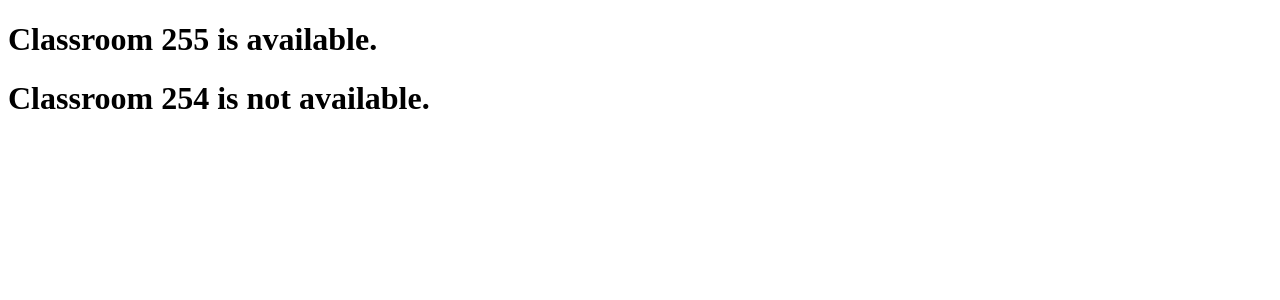
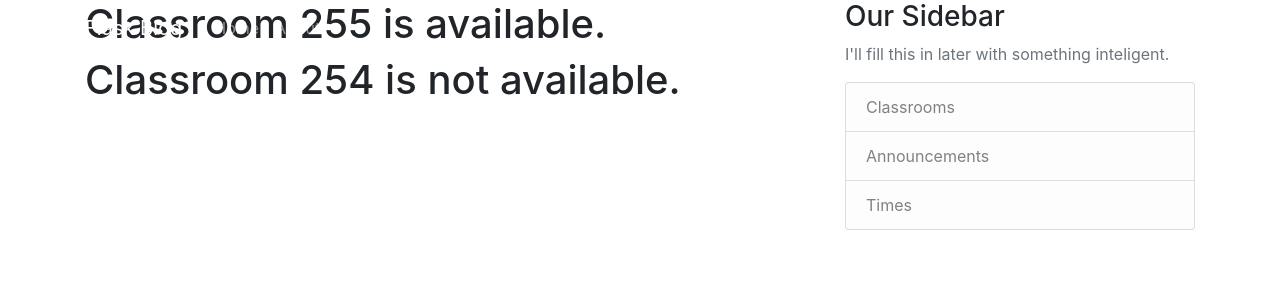
Before and after one commit to RoaringPigeon/Capstone-Project, a Flask app: page / in a window 1280 px wide. Shown: the top 300 px of the page. Run offline with Flask 2, Linux system fonts and the light colour scheme; parts of the project's set-up code (start-up, migrations or seed data) failed here and were passed over; some libraries are stand-ins or nearby versions.

Commit message:
Adding to login/register pages and starting my branch

```diff
--- a/app/app.py
+++ b/app/app.py
@@ -1,6 +1,9 @@
 
-from flask import Flask, render_template, request, send_from_directory, redirect, url_for
+from flask import Flask, render_template, url_for
+from forms import RegistrationForm, LoginForm
 app = Flask(__name__, static_url_path='/static')
+
+app.config['SECRET_KEY'] = '73982ac8l3l2hs7blh43l29bliha82914'
 
 classRooms = [
     {
@@ -17,11 +20,16 @@
 
 @app.route('/', methods=['GET'])
 @app.route("/home")
-def homePage():
+def home():
     return render_template("home.html", title='Home', classRooms=classRooms)
+@app.route("/about")
+def about():
+    return render_template("about.html", title='About')
 @app.route("/login")
-def loginPage():
-    return render_template("login.html", title='Login')
+def login():
+    form = LoginForm()
+    return render_template("login.html", title='Login', form=form)
 @app.route("/register")
-def registerPage():
-    return render_template("register.html", title='Register')
+def register():
+    form = RegistrationForm()
+    return render_template("register.html", title='Register', form = form)
--- /dev/null
+++ b/app/templates/about.html
@@ -0,0 +1,4 @@
+{% extends "layout.html" %}
+{% block content %}
+    <h1>About Page</h1>
+{% endblock content %}
--- a/app/templates/layout.html
+++ b/app/templates/layout.html
@@ -1,14 +1,71 @@
 <!DOCTYPE html>
 <html>
+
 <head>
+    <meta charset="utf-8">
+    <meta name="viewport" content="width=device-width, initial-scale=1.0", shrink-to-fit="no">
+
+    <link rel="stylesheet" href="https://stackpath.bootstrapcdn.com/bootstrap/4.3.1/css/bootstrap.min.css"
+        integrity="sha384-ggOyR0iXCbMQv3Xipma34MD+dH/1fQ784/j6cY/iJTQUOhcWr7x9JvoRxT2MZw1T" crossorigin="anonymous">
+    <link rel="stylesheet" type="text/css" href="{{ url_for('static', filename='main.css') }}">
     {% if title %}
-        <title> Capstone-Project: {{title}}</title>
+    <title> Capstone-Project: {{title}}</title>
     {% else %}
-        <title> Capstone-Project</title>
+    <title> Capstone-Project</title>
     {% endif %}
 </head>
+
 <body>
-    {% block content %}
-    {% endblock content %}
+    <header class="site-header">
+        <nav class="navbar navbar-expand-md navbar-dark bg-steel fixed-top">
+            <div class="container">
+                <a class="navbar-brand mr-4" href="/">Flask Blog</a>
+                <button class="navbar-toggler" type="button" data-toggle="collapse" data-target="#navbarToggle"
+                    aria-controls="navbarToggle" aria-expanded="false" aria-label="Toggle navigation">
+                    <span class="navbar-toggler-icon"></span>
+                </button>
+                <div class="collapse navbar-collapse" id="navbarToggle">
+                    <div class="navbar-nav mr-auto">
+                        <a class="nav-item nav-link" href="/">Home</a>
+                        <a class="nav-item nav-link" href="/about">About</a>
+                    </div>
+                    <!-- Navbar Right Side -->
+                    <div class="navbar-nav">
+                        <a class="nav-item nav-link" href="/login">Login</a>
+                        <a class="nav-item nav-link" href="/register">Register</a>
+                    </div>
+                </div>
+            </div>
+        </nav>
+    </header>
+    <main role="main" class="container">
+        <div class="row">
+            <div class="col-md-8">
+                {% block content %}{% endblock %}
+            </div>
+            <div class="col-md-4">
+                <div class="content-section">
+                    <h3>Our Sidebar</h3>
+                    <p class='text-muted'>I'll fill this in later with something inteligent.
+                        <ul class="list-group">
+                            <li class="list-group-item list-group-item-light">Classrooms</li>
+                            <li class="list-group-item list-group-item-light">Announcements</li>
+                            <li class="list-group-item list-group-item-light">Times</li>
+                        </ul>
+                    </p>
+                </div>
+            </div>
+        </div>
+    </main>
+    <script src="https://code.jquery.com/jquery-3.3.1.slim.min.js"
+        integrity="sha384-q8i/X+965DzO0rT7abK41JStQIAqVgRVzpbzo5smXKp4YfRvH+8abtTE1Pi6jizo"
+        crossorigin="anonymous"></script>
+    <script src="https://cdnjs.cloudflare.com/ajax/libs/popper.js/1.14.7/umd/popper.min.js"
+        integrity="sha384-UO2eT0CpHqdSJQ6hJty5KVphtPhzWj9WO1clHTMGa3JDZwrnQq4sF86dIHNDz0W1"
+        crossorigin="anonymous"></script>
+    <script src="https://stackpath.bootstrapcdn.com/bootstrap/4.3.1/js/bootstrap.min.js"
+        integrity="sha384-JjSmVgyd0p3pXB1rRibZUAYoIIy6OrQ6VrjIEaFf/nJGzIxFDsf4x0xIM+B07jRM"
+        crossorigin="anonymous"></script>
 </body>
+
 </html>
```
Also changed, not shown: app/static/css/main.css (added, +80 -0 lines), app/templates/register.html (+35 -1 lines), 2 other files.
